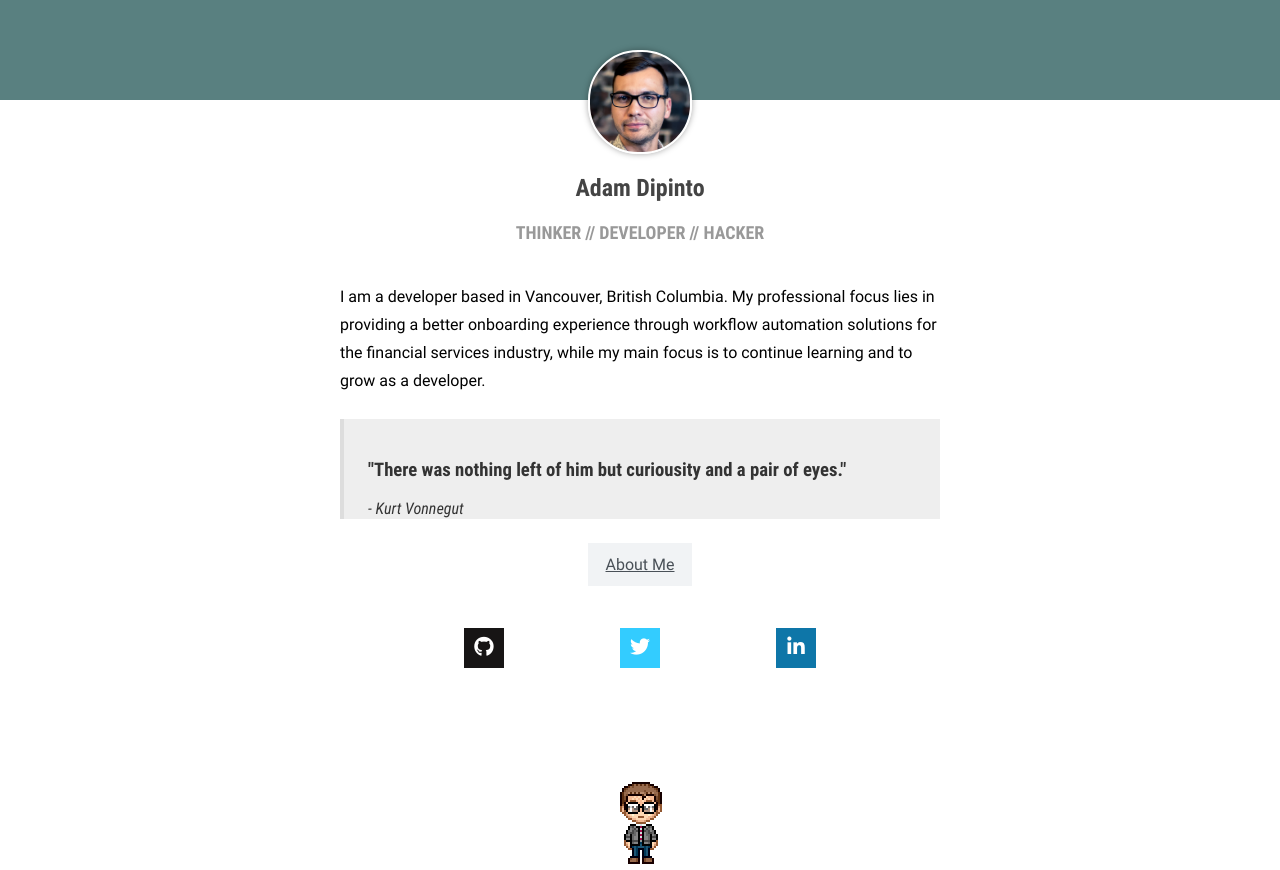
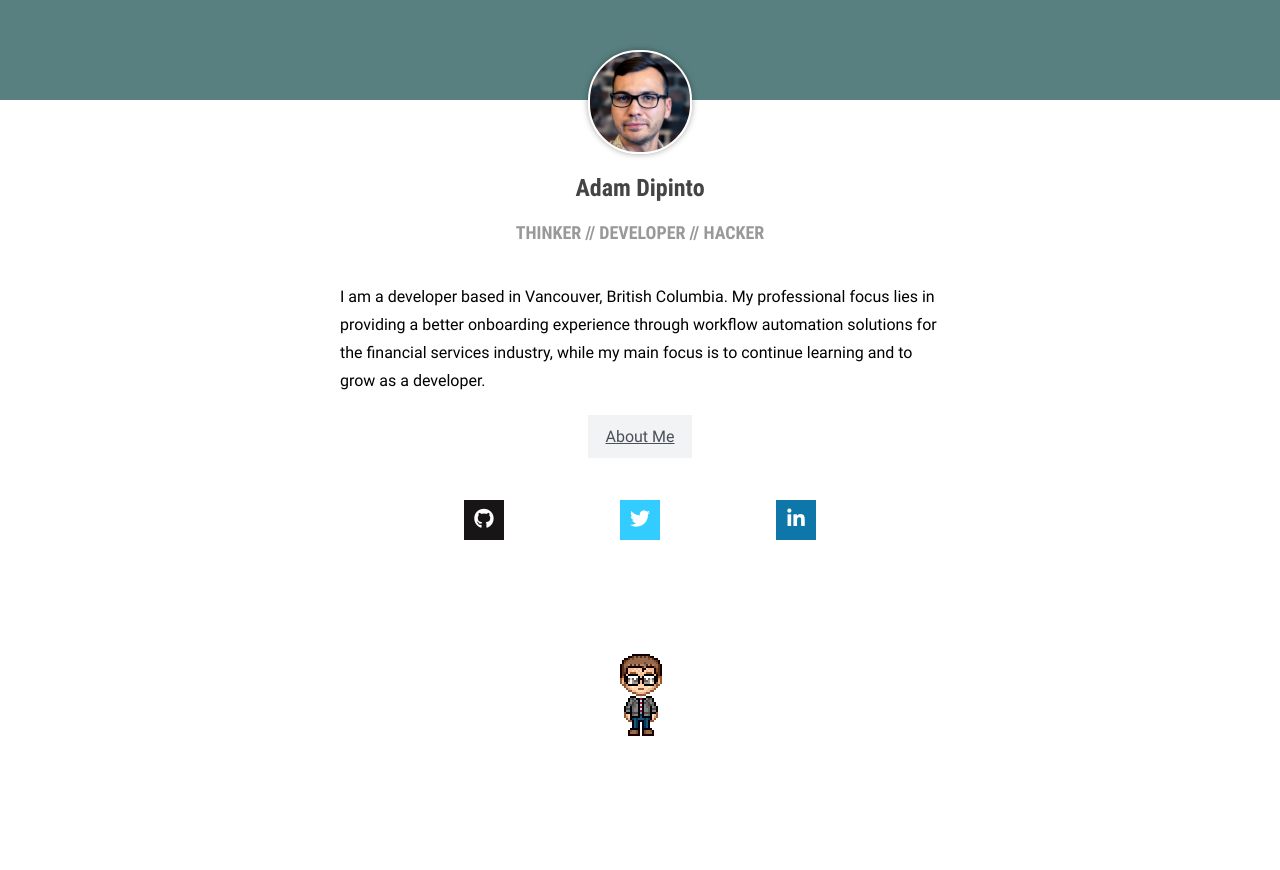
Before and after one commit to atom888/adam-dipinto-website, a plain HTML site: page index.html in a window 1280 px wide. After the commit the page ends 800 px from the top, so only its background shows below. Drawn offline with nearby package versions, Linux system fonts and the light colour scheme.

Commit message:
commented out quote for now

```diff
--- a/index.html
+++ b/index.html
@@ -4,7 +4,7 @@
   <meta charset="utf-8">
   <meta http-equiv="X-UA-Compatible" content="IE=edge">
   <title>Adam Dipinto</title>
-  <meta name="description" content="Adam Dipinto, Web Developer based in Vancouver, BC, Canada. I like to solve problems and bring solutions to life.">
+  <!-- <meta name="description" content="Adam Dipinto, Web Developer based in Vancouver, BC, Canada. I like to solve problems and bring solutions to life."> -->
   <meta name="viewport" content="width=device-width, initial-scale=1.0, maximum-scale=1.0, user-scalable=no">
   <link rel="stylesheet" href="https://maxcdn.bootstrapcdn.com/font-awesome/4.7.0/css/font-awesome.min.css">
   <link href="css/favicon-32x32.png" rel="shortcut icon" type="image/ico" />
@@ -39,12 +39,12 @@
       I am a developer based in Vancouver, British Columbia. My professional focus lies in providing a better onboarding experience through workflow automation solutions for the financial services industry, while my main focus is to continue learning and to grow as a developer.
     </p>
 
-    <blockquote>
+    <!-- <blockquote>
       <h3>
         "There was nothing left of him but curiousity and a pair of eyes."
       </h3>
       <em>- Kurt Vonnegut</em>
-    </blockquote>
+    </blockquote> -->
 
 
     <div class="nav">
```
